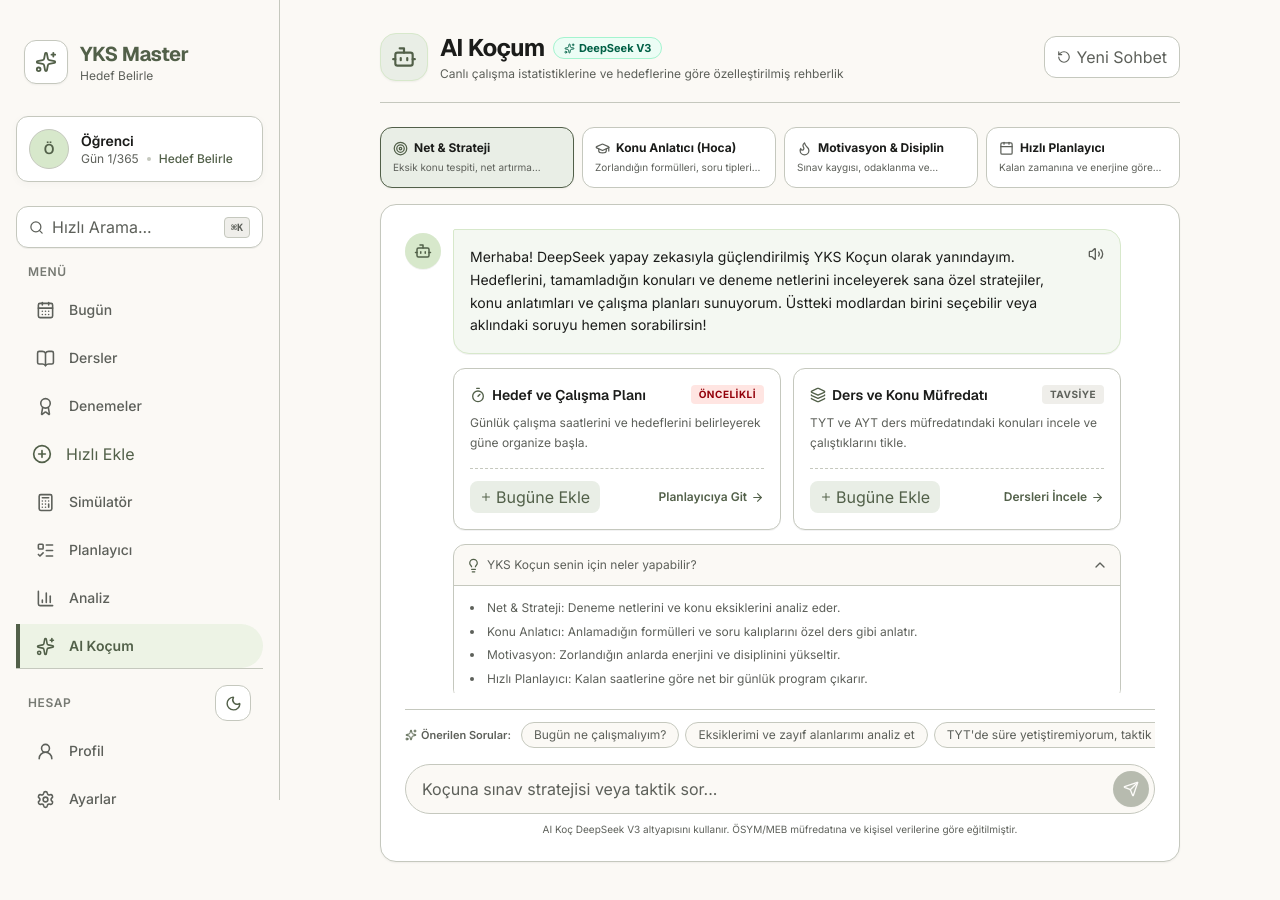
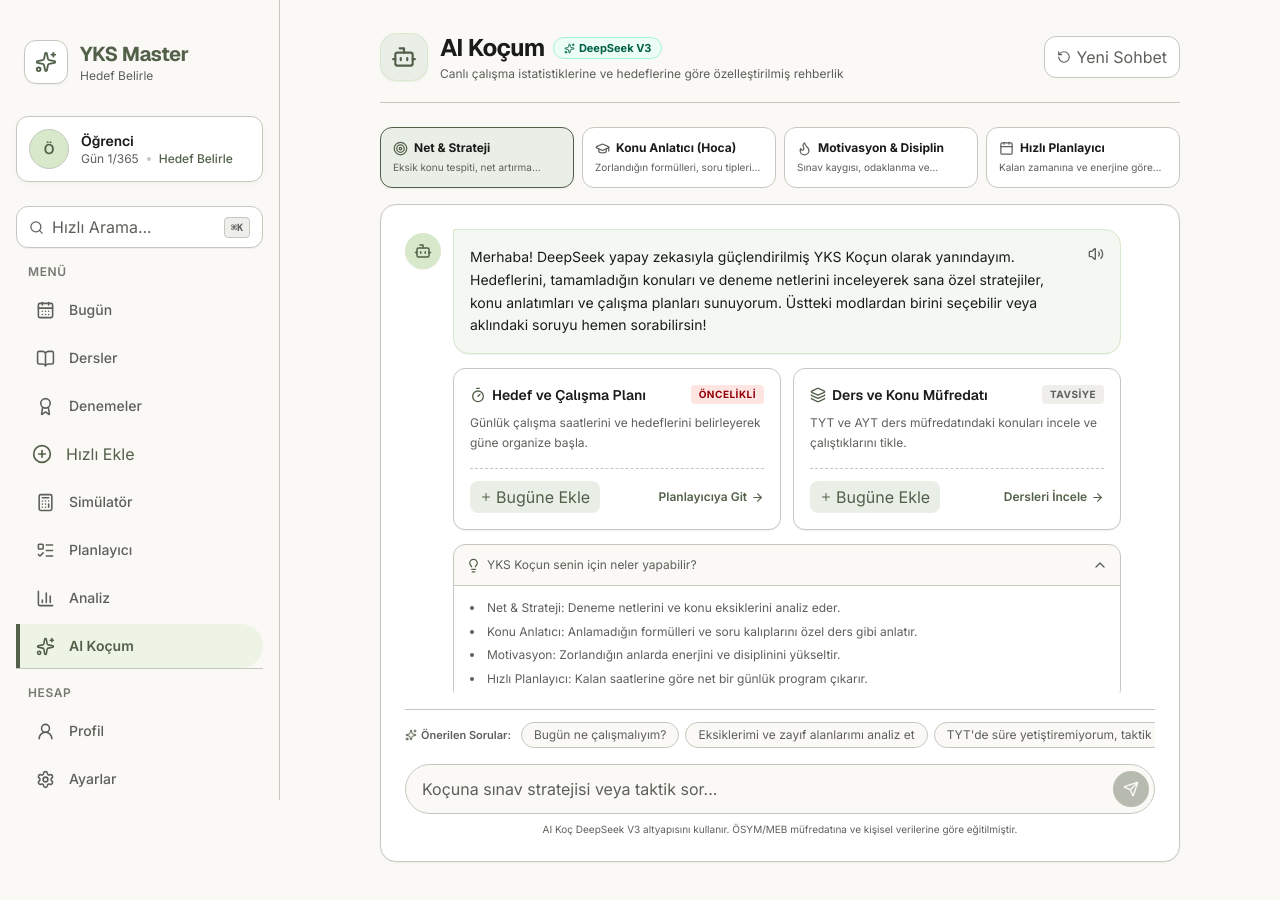
Before and after one commit to Ardaozhan/yks-batuhan, a Next.js app: page /coach in a window 1280 px wide. Shown: the top 900 px of the page. Built offline with nearby package versions, Linux system fonts and the light colour scheme.

Commit message:
refactor: remove dark mode and preserve pristine paper light theme

```diff
--- a/app/globals.css
+++ b/app/globals.css
@@ -9,38 +9,30 @@
   --muted: #5d605a;
   --outline: #c5c8be;
   --primary: #526049;
-  --primary-strong: #5a6a50;
+  --primary-strong: #424e3b;
   --primary-soft: #d7e8cb;
   --danger: #a33a32;
 }
 
-.dark {
-  --background: #0f130e;
-  --surface: #171d15;
-  --surface-muted: #1f271c;
-  --surface-ai: #243021;
-  --ink: #f0f4ec;
-  --muted: #9aa294;
-  --outline: #2e3b2a;
-  --primary: #8fa883;
-  --primary-strong: #a6c09a;
-  --primary-soft: #23341e;
-  --danger: #e27167;
+* { box-sizing: border-box; }
+html { background: var(--background); color-scheme: light; }
+body {
+  min-height: 100vh;
+  margin: 0;
+  background: var(--background);
+  color: var(--ink);
+  font-family: var(--font-inter), Arial, sans-serif;
 }
-
-* { box-sizing: border-box; }
-html { background: var(--background); color-scheme: light dark; }
-body { min-height: 100vh; margin: 0; background: var(--background); color: var(--ink); font-family: var(--font-inter), Arial, sans-serif; transition: background-color 0.2s ease, color 0.2s ease; }
 button, input, textarea { font: inherit; }
 button { cursor: pointer; }
 
-/* Dark mode fallback utility overrides */
-.dark .bg-white { background-color: var(--surface) !important; }
-.dark .bg-\[\#fbf9f5\] { background-color: var(--surface-muted) !important; }
-
 @layer utilities {
   .font-display { font-family: var(--font-geist), Arial, sans-serif; }
-  .paper-card { background: var(--surface); border: 1px solid var(--outline); border-radius: 16px; transition: background-color 0.2s ease, border-color 0.2s ease; }
+  .paper-card {
+    background: var(--surface);
+    border: 1px solid var(--outline);
+    border-radius: 16px;
+  }
   .app-focus:focus-visible { outline: 2px solid var(--primary); outline-offset: 3px; }
   .hide-scrollbar { scrollbar-width: none; }
   .hide-scrollbar::-webkit-scrollbar { display: none; }
--- a/app/layout.tsx
+++ b/app/layout.tsx
@@ -1,17 +1,13 @@
 import type { Metadata, Viewport } from "next";
 import { Geist, Inter } from "next/font/google";
 import "./globals.css";
-import { ThemeProvider } from "@/components/theme/theme-provider";
 import { Toaster } from "@/components/ui/toaster";
 
 const geist = Geist({ variable: "--font-geist", subsets: ["latin"] });
 const inter = Inter({ variable: "--font-inter", subsets: ["latin"] });
 
 export const viewport: Viewport = {
-  themeColor: [
-    { media: "(prefers-color-scheme: light)", color: "#fbf9f5" },
-    { media: "(prefers-color-scheme: dark)", color: "#0f130e" },
-  ],
+  themeColor: "#fbf9f5",
   width: "device-width",
   initialScale: 1,
   maximumScale: 1,
@@ -48,17 +44,14 @@ export default function RootLayout({ children }: { children: React.ReactNode })
   return (
     <html
       lang="tr"
-      suppressHydrationWarning
       className={`${geist.variable} ${inter.variable}`}
     >
       <head>
         <link rel="apple-touch-icon" href="/icon-192.png" />
       </head>
       <body>
-        <ThemeProvider>
-          {children}
-          <Toaster />
-        </ThemeProvider>
+        {children}
+        <Toaster />
         <script
           dangerouslySetInnerHTML={{
             __html: `
--- a/components/navigation/app-shell.tsx
+++ b/components/navigation/app-shell.tsx
@@ -28,7 +28,6 @@ import { defaultProfile } from "@/lib/mock-data";
 import { getProfile } from "@/lib/study-store";
 import type { UserProfile } from "@/types/study";
 import { QuickAddDialog } from "@/components/forms/quick-add-dialog";
-import { ThemeToggle } from "@/components/theme/theme-toggle";
 import { CommandMenu } from "@/components/ui/command-menu";
 
 const primaryNav = [
@@ -152,9 +151,8 @@ export function AppShell({ children }: { children: React.ReactNode }) {
 
         {/* Bottom Section: Account */}
         <div className="mt-auto space-y-1 pt-4 border-t border-[var(--outline)]">
-          <div className="mb-2 px-3 flex items-center justify-between text-xs font-semibold uppercase tracking-wider text-[#777a73]">
-            <span>Hesap</span>
-            <ThemeToggle />
+          <div className="mb-2 px-3 text-xs font-semibold uppercase tracking-wider text-[#777a73]">
+            Hesap
           </div>
           <NavLink href="/profile" label="Profil" Icon={UserRound} active={isActive("/profile")} />
           <NavLink href="/settings" label="Ayarlar" Icon={Settings} active={isActive("/settings")} />
@@ -180,8 +178,6 @@ export function AppShell({ children }: { children: React.ReactNode }) {
           >
             <Search size={18} />
           </button>
-
-          <ThemeToggle />
 
           <button
             onClick={() => setNotifOpen(!notifOpen)}
--- a/components/settings/settings-page.tsx
+++ b/components/settings/settings-page.tsx
@@ -20,12 +20,10 @@ import {
   getTopics,
   updateProfile,
 } from "@/lib/study-store";
-import { useTheme } from "@/components/theme/theme-provider";
 import { toast } from "@/components/ui/toaster";
-import { Moon, Sun, Monitor, Upload } from "lucide-react";
+import { Upload } from "lucide-react";
 
 export function SettingsPage() {
-  const { theme, setTheme } = useTheme();
   const [profile, setProfile] = useState({
     name: defaultProfile.name,
     targetDepartment: defaultProfile.targetDepartment,
@@ -216,39 +214,6 @@ export function SettingsPage() {
           </div>
         </section>
 
-        {/* Section 2.5: Theme Settings */}
-        <section className="paper-card p-6 bg-white shadow-xs">
-          <h2 className="font-display text-lg font-bold text-[var(--ink)] flex items-center gap-2 mb-4">
-            <Sun size={18} className="text-[var(--primary)]" />
-            <span>Görünüm ve Tema</span>
-          </h2>
-          <div className="grid grid-cols-3 gap-3">
-            {[
-              { key: "light", label: "Açık Tema", icon: Sun },
-              { key: "dark", label: "Koyu Tema", icon: Moon },
-              { key: "system", label: "Sistem", icon: Monitor },
-            ].map((t) => {
-              const Icon = t.icon;
-              const isSelected = theme === t.key;
-              return (
-                <button
-                  key={t.key}
-                  type="button"
-                  onClick={() => setTheme(t.key as "light" | "dark" | "system")}
-                  className={`flex flex-col items-center justify-center gap-2 rounded-xl p-4 border text-xs font-bold transition-all ${
-                    isSelected
-                      ? "border-[var(--primary)] bg-[var(--surface-ai)] text-[var(--primary)] shadow-xs ring-2 ring-[var(--primary)]/30"
-                      : "border-[var(--outline)] bg-[var(--surface)] text-[var(--muted)] hover:text-[var(--ink)] hover:bg-[var(--surface-muted)]"
-                  }`}
-                >
-                  <Icon size={20} />
-                  <span>{t.label}</span>
-                </button>
-              );
-            })}
-          </div>
-        </section>
-
         {/* Section 3: Data & Sync */}
         <section className="paper-card p-6 bg-white shadow-xs">
           <h2 className="font-display text-lg font-bold text-[var(--ink)] flex items-center gap-2 mb-4">
--- a/components/ui/command-menu.tsx
+++ b/components/ui/command-menu.tsx
@@ -12,17 +12,14 @@ import {
   ChevronRight,
   Command,
   ListTodo,
-  Moon,
   Plus,
   Search,
   Settings,
   Shield,
   Sparkles,
-  Sun,
   UserRound,
   X,
 } from "lucide-react";
-import { useTheme } from "../theme/theme-provider";
 import { getSubjects, getTopics } from "@/lib/study-store";
 
 interface CommandItem {
@@ -44,7 +41,6 @@ export function CommandMenu({
   onOpenQuickAdd?: () => void;
 }) {
   const router = useRouter();
-  const { toggleTheme, resolvedTheme } = useTheme();
   const [query, setQuery] = useState("");
   const [selectedIndex, setSelectedIndex] = useState(0);
 
@@ -76,17 +72,6 @@ export function CommandMenu({
         action: () => {
           onOpenChange(false);
           onOpenQuickAdd?.();
-        },
-      },
-      {
-        id: "action-theme",
-        title: resolvedTheme === "dark" ? "Açık Temaya Geç" : "Koyu Temaya Geç (Dark Mode)",
-        category: "Hızlı Aksiyonlar",
-        icon: resolvedTheme === "dark" ? Sun : Moon,
-        badge: "Tema",
-        action: () => {
-          toggleTheme();
-          onOpenChange(false);
         },
       },
       // Pages
@@ -233,7 +218,7 @@ export function CommandMenu({
     }
 
     return list;
-  }, [query, resolvedTheme, onOpenChange, onOpenQuickAdd, router, toggleTheme]);
+  }, [query, onOpenChange, onOpenQuickAdd, router]);
 
   const filteredItems = useMemo(() => {
     if (!query.trim()) return items;
```
